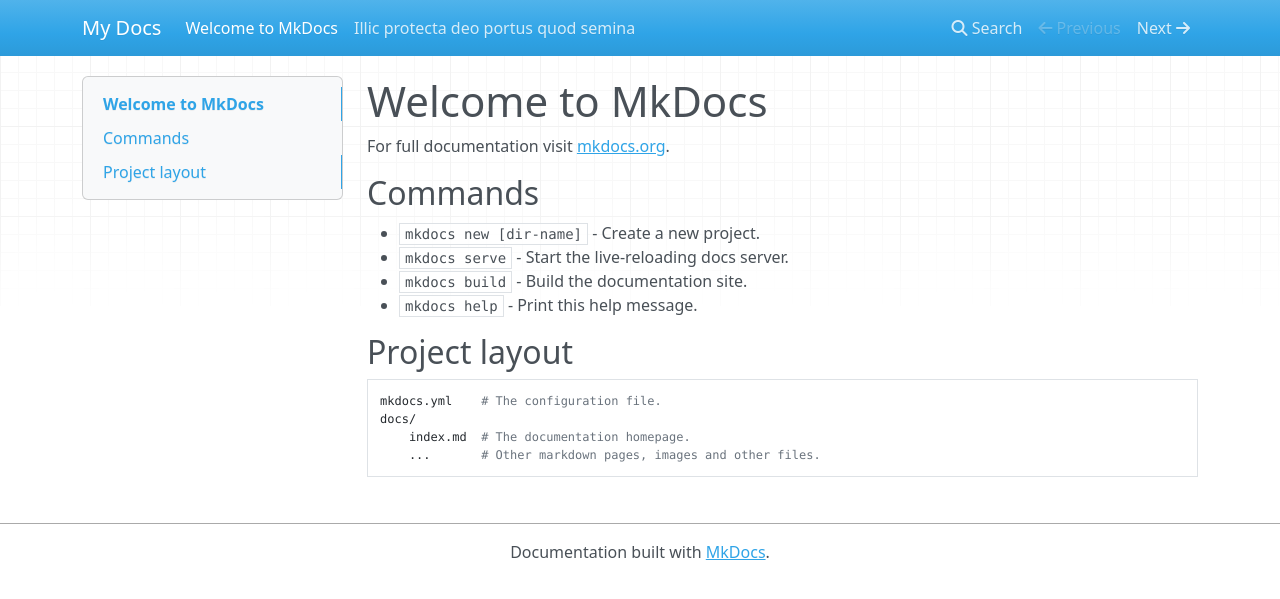
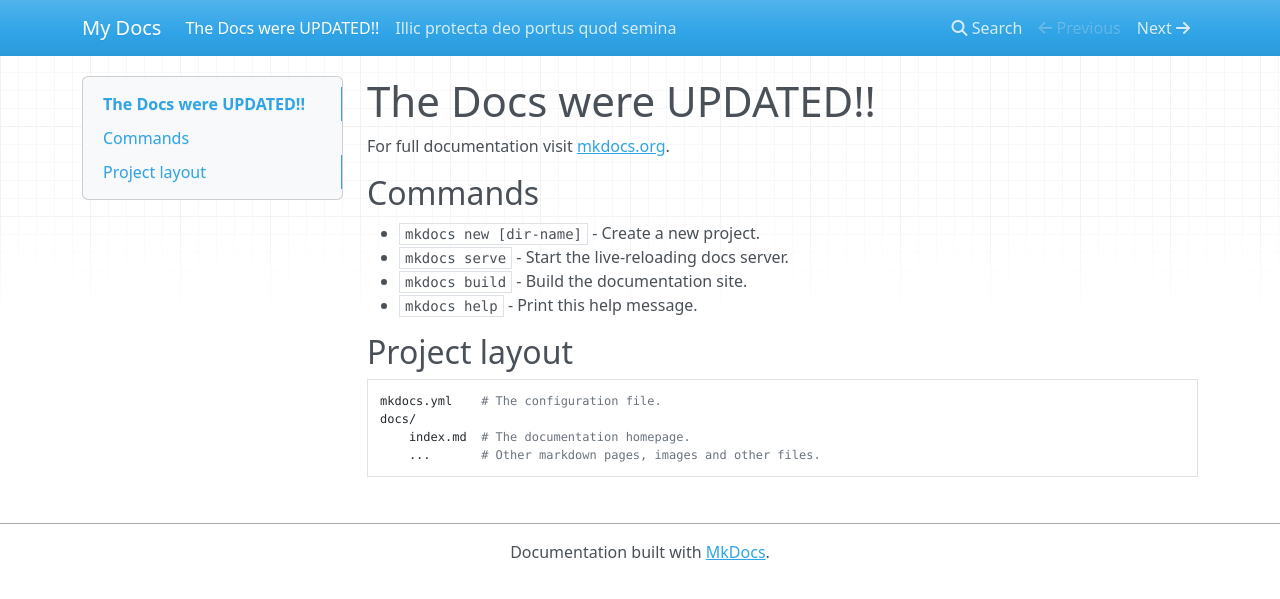
Before and after one commit to bwulff/autodocs-test, an MkDocs documentation site: the page built from docs/index.md, in a window 1280 px wide. Shown: the top 599 px of the page. Built offline with MkDocs 1.6.1, drawn with Linux system fonts in a browser that asks for light colours; nearby versions of some CDN libraries.

Commit message:
updated the docs

```diff
--- a/docs/index.md
+++ b/docs/index.md
@@ -1,4 +1,4 @@
-# Welcome to MkDocs
+# The Docs were UPDATED!!
 
 For full documentation visit [mkdocs.org](http://mkdocs.org).
 
```
